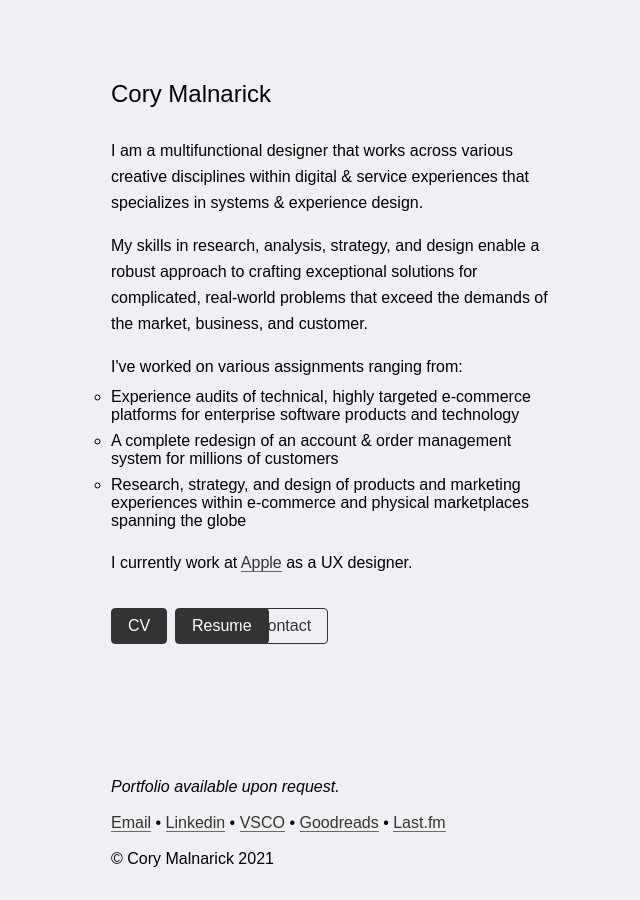
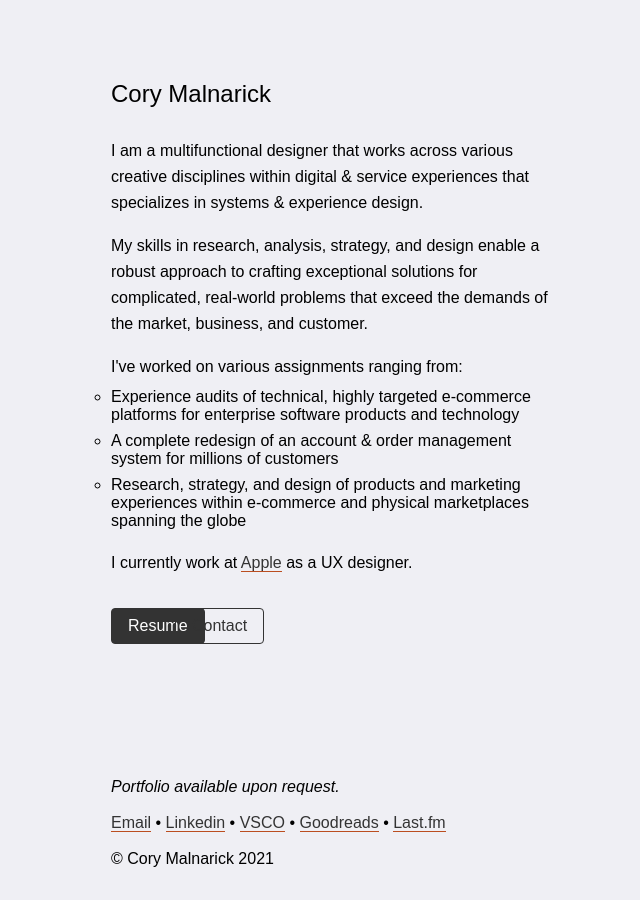
Before and after one commit to foundmonster/foundmonster.github.io, a Jekyll site: the page built from index.html, in a window 1280 px wide. Shown: the whole page, without its empty margins (305-945 px from the left). Built offline with Jekyll 4.4.1, drawn with Linux system fonts in a browser that asks for light colours; some web fonts are replaced.

Commit message:
changing CV button to resume and included PDF to link

```diff
--- a/index.html
+++ b/index.html
@@ -18,7 +18,6 @@ I currently work at <a href="https://apple.com">Apple</a> as a UX designer. <br>
 <br>
 <br>
 <div class="buttongrid">
-	<div><a class="button-primary" href="https://www.dropbox.com/s/wgk3yrpuq3gvixj/cory-malnarick-resume.pdf?dl=0">CV</a></div>
 	<div><a class="button-primary" href="/cory-malnarick-resume.pdf">Resume</a></div>
 	<div><a class="button-secondary" href="mailto:cory.malnarick@gmail.com">Contact</a></div>
 </div><br><br>
```
